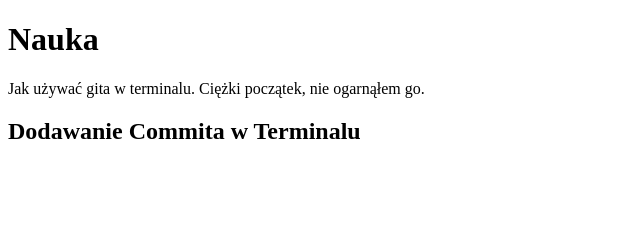
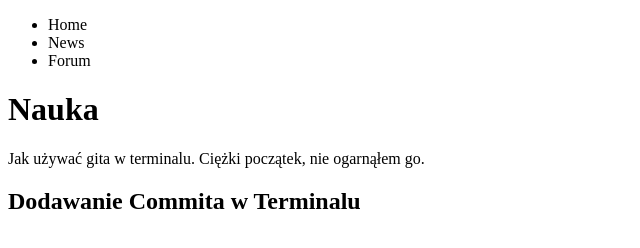
Before and after one commit to Lukasz-GitHub/nauka-gita, a plain HTML site: page index.html in a window 1280 px wide. Shown: the whole page, without its empty margins (0-640 px from the left). Drawn offline with Linux system fonts and the light colour scheme.

Commit message:
Add Navbar

```diff
--- a/index.html
+++ b/index.html
@@ -7,6 +7,13 @@
 </head>
 
 <body>
+    <nav>
+        <ul>
+            <li>Home</li>
+            <li>News</li>
+            <li>Forum</li>
+        </ul>
+    </nav>
     <h1>Nauka</h1>
     <p>Jak używać gita w terminalu. Ciężki początek, nie ogarnąłem go.</p>
     <h2>Dodawanie Commita w Terminalu</h2>
```
